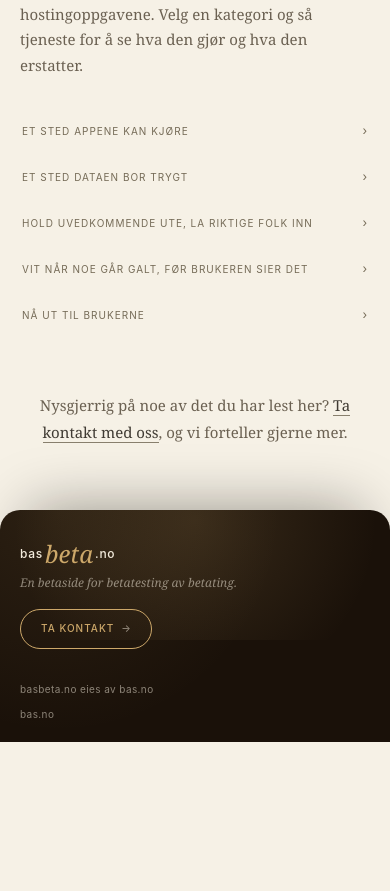
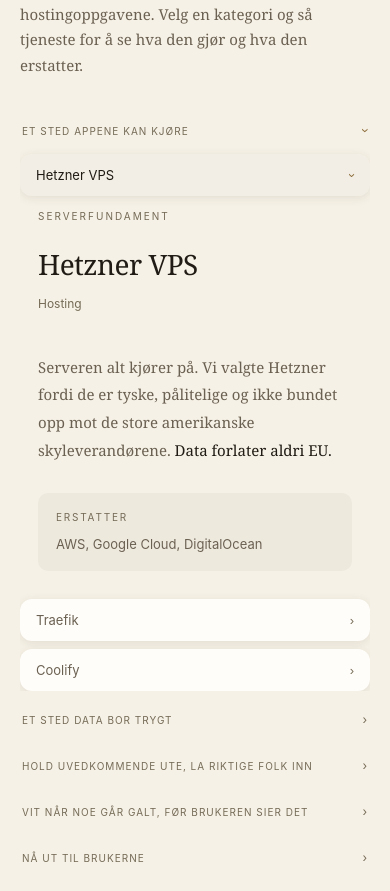
Before and after one commit to kvinnesland/bbweb, a plain HTML site: page index.html in a window 390 px wide. Shown: the part 1625-2516 px from the top of the page. Before the commit the page ends 2367 px from the top, so only its background shows below. Drawn offline with Linux system fonts and the light colour scheme.

Commit message:
Ny index

```diff
--- a/index.html
+++ b/index.html
@@ -813,8 +813,8 @@
 
     <div class="infra-explorer reveal">
       <div class="infra-nav">
-        <div class="infra-group">
-          <button class="infra-group-label sans" aria-expanded="false"><span>Et sted appene kan kjøre</span><span class="group-chevron">›</span></button>
+        <div class="infra-group open">
+          <button class="infra-group-label sans" aria-expanded="true"><span>Et sted appene kan kjøre</span><span class="group-chevron">›</span></button>
           <div class="group-shell"><ul class="infra-list">
             <li class="infra-list-item" data-id="hetzner">
               <button class="item-row"><span class="item-name sans">Hetzner VPS</span><span class="item-chevron">›</span></button>
@@ -828,7 +828,7 @@
           </ul></div>
         </div>
         <div class="infra-group">
-          <button class="infra-group-label sans" aria-expanded="false"><span>Et sted dataen bor trygt</span><span class="group-chevron">›</span></button>
+          <button class="infra-group-label sans" aria-expanded="false"><span>Et sted data bor trygt</span><span class="group-chevron">›</span></button>
           <div class="group-shell"><ul class="infra-list">
             <li class="infra-list-item" data-id="postgres">
               <button class="item-row"><span class="item-name sans">PostgreSQL</span><span class="item-chevron">›</span></button>
@@ -1169,6 +1169,29 @@
     });
   });
 
+  /* --- default selection: Hetzner VPS starts open, matching whichever
+     layout (desktop split-view or mobile accordion) is active on load --- */
+  (function initDefaultSelection() {
+    var defaultItem = document.querySelector('.infra-list-item[data-id="hetzner"]');
+    if (!defaultItem) return;
+    if (isMobileQuery.matches) {
+      var content = document.getElementById('dc-hetzner');
+      if (!content) return;
+      var shell = document.createElement('div');
+      shell.className = 'accordion-shell open'; // already open, no entry animation on load
+      var inner = document.createElement('div');
+      inner.className = 'infra-detail mobile-slot';
+      shell.appendChild(inner);
+      inner.appendChild(content);
+      content.classList.add('visible');
+      defaultItem.insertAdjacentElement('afterend', shell);
+      defaultItem.classList.add('active');
+      openShell = { li: defaultItem, shell: shell };
+    } else {
+      showDesktopDetail(defaultItem, 'hetzner');
+    }
+  })();
+
   /* reset accordion/split state cleanly when crossing the mobile breakpoint */
   function handleBreakpointChange() {
     closeMobileAccordion();
```
